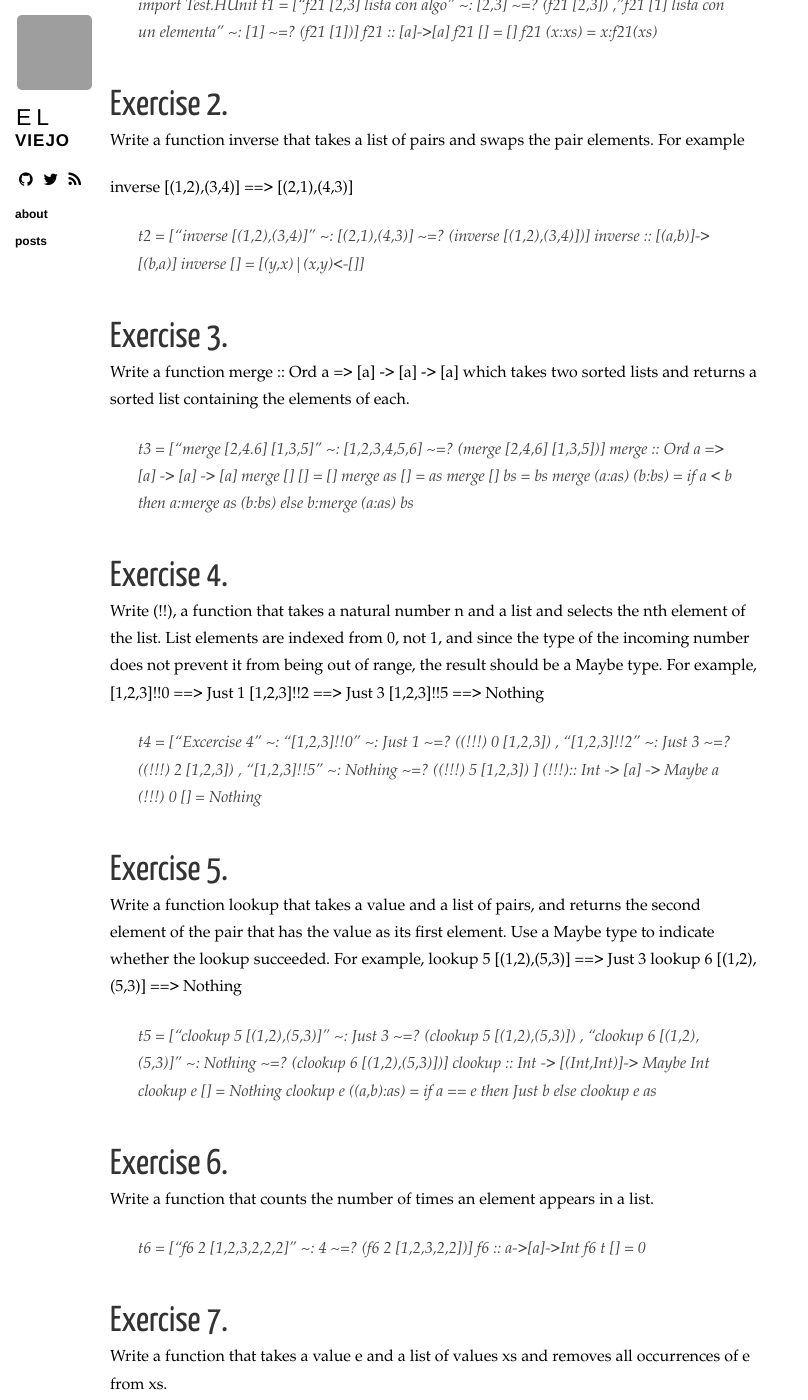
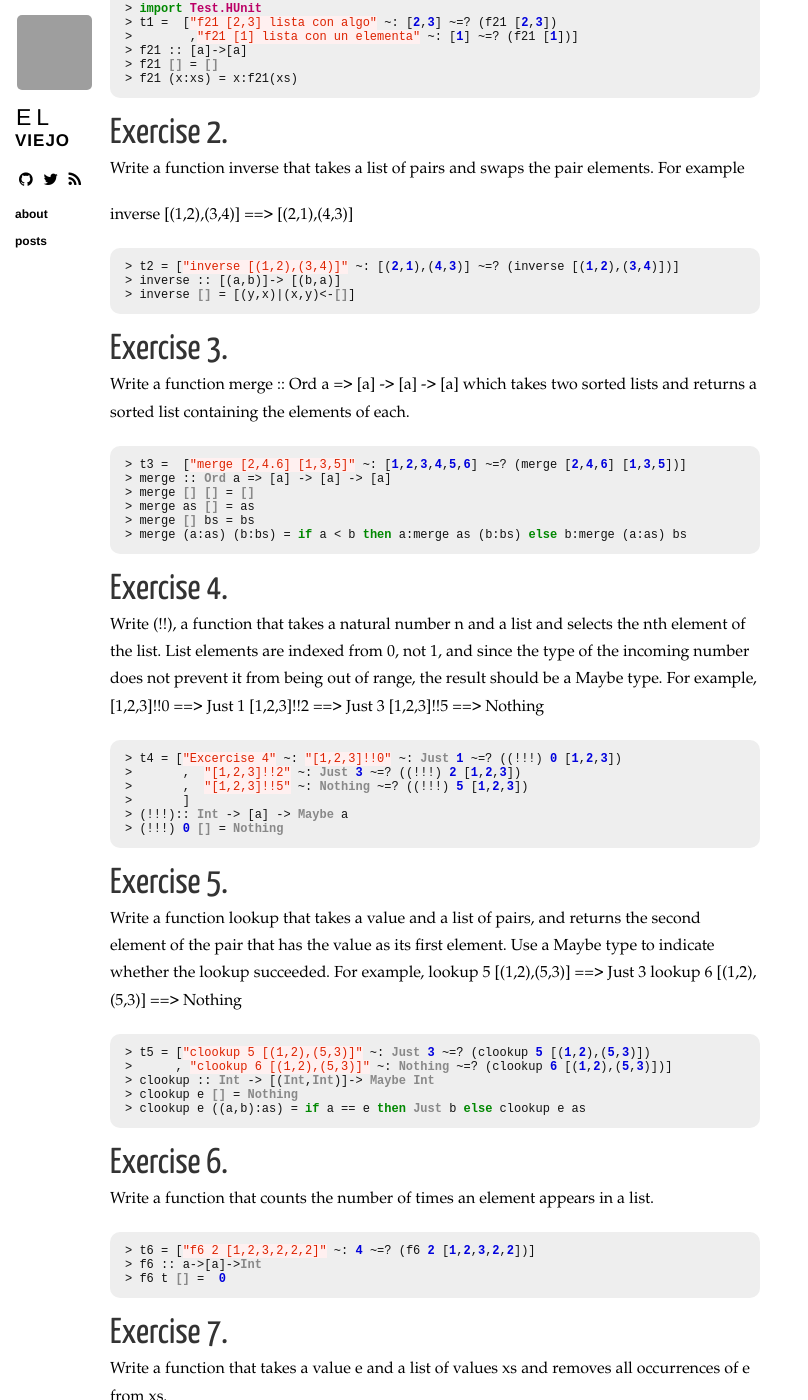
Before and after one commit to holman/left, a Jekyll site: the page built from _posts/2013-09-06-ProblemsCh3.md, in a window 1280 px wide and 1400 px high, scrolled down 216 px. Shown: the whole window, without its empty margins (0-808 px from the left). Built offline with Jekyll 4.4.1, drawn with Linux system fonts in a browser that asks for light colours; nearby versions of some CDN libraries; Markdown is read by kramdown in place of the engine named in the settings; comment, search, counter and statistics services are not loaded; some of the changed text lies outside the part shown; grey boxes are pictures that could not be loaded.

Commit message:
para que despliegue el codiga más bonito

```diff
--- a/_posts/2013-09-06-ProblemsCh3.md
+++ b/_posts/2013-09-06-ProblemsCh3.md
@@ -9,6 +9,8 @@ Exercise 1.
 Write a recursive function copy :: [a] -> [a] that copies its list argument.
 For example, copy [2] ⇒[2].
 
+{% highlight haskell %}
+
 > import Test.HUnit
 > t1 =  ["f21 [2,3] lista con algo" ~: [2,3] ~=? (f21 [2,3])
 >        ,"f21 [1] lista con un elementa" ~: [1] ~=? (f21 [1])]
@@ -16,6 +18,7 @@ For example, copy [2] ⇒[2].
 > f21 [] = []
 > f21 (x:xs) = x:f21(xs)
 
+{% endhighlight %}
 
 Exercise 2.
 ==========
@@ -25,9 +28,13 @@ For example
 
 inverse [(1,2),(3,4)] ==> [(2,1),(4,3)]
 
+{% highlight haskell %}
+
 > t2 = ["inverse [(1,2),(3,4)]" ~: [(2,1),(4,3)] ~=? (inverse [(1,2),(3,4)])]
 > inverse :: [(a,b)]-> [(b,a)]
 > inverse [] = [(y,x)|(x,y)<-[]]
+
+{% endhighlight %}
 
 Exercise 3.
 ===========
@@ -35,12 +42,16 @@ Write a function
 merge :: Ord a => [a] -> [a] -> [a]
 which takes two sorted lists and returns a sorted list containing the elements of each.
 
+{% highlight haskell %}
+
 > t3 =  ["merge [2,4.6] [1,3,5]" ~: [1,2,3,4,5,6] ~=? (merge [2,4,6] [1,3,5])]
 > merge :: Ord a => [a] -> [a] -> [a]
 > merge [] [] = []
 > merge as [] = as
 > merge [] bs = bs
 > merge (a:as) (b:bs) = if a < b then a:merge as (b:bs) else b:merge (a:as) bs
+
+{% endhighlight %}
 
 Exercise 4.
 ==========
@@ -52,12 +63,17 @@ from being out of range, the result should be a Maybe type. For example,
 [1,2,3]!!2 ==> Just 3
 [1,2,3]!!5 ==> Nothing
 
+{% highlight haskell %}
+
 > t4 = ["Excercise 4" ~: "[1,2,3]!!0" ~: Just 1 ~=? ((!!!) 0 [1,2,3])
 >       ,  "[1,2,3]!!2" ~: Just 3 ~=? ((!!!) 2 [1,2,3])
 >       ,  "[1,2,3]!!5" ~: Nothing ~=? ((!!!) 5 [1,2,3])
 >       ]
 > (!!!):: Int -> [a] -> Maybe a
 > (!!!) 0 [] = Nothing
+
+{% endhighlight %}
+
 
 Exercise 5.
 ===========
@@ -66,29 +82,44 @@ For example,
 lookup 5 [(1,2),(5,3)] ==> Just 3
 lookup 6 [(1,2),(5,3)] ==> Nothing
 
+{% highlight haskell %}
+
 > t5 = ["clookup 5 [(1,2),(5,3)]" ~: Just 3 ~=? (clookup 5 [(1,2),(5,3)])
 >      , "clookup 6 [(1,2),(5,3)]" ~: Nothing ~=? (clookup 6 [(1,2),(5,3)])]
 > clookup :: Int -> [(Int,Int)]-> Maybe Int
 > clookup e [] = Nothing
 > clookup e ((a,b):as) = if a == e then Just b else clookup e as
 
+{% endhighlight %}
+
+
 Exercise 6.
 ===========
 Write a function that counts the number of times an element appears in a list.
 
+{% highlight haskell %}
+
 > t6 = ["f6 2 [1,2,3,2,2,2]" ~: 4 ~=? (f6 2 [1,2,3,2,2])]
 > f6 :: a->[a]->Int
 > f6 t [] =  0
+
+{% endhighlight %}
+
 
 Exercise 7.
 ===========
 Write a function that takes a value e and a list of values xs and
 removes all occurrences of e from xs.
 
+{% highlight haskell %}
+
 > t7 = ["f7 2 [1,2,3,2,2,2]" ~: [1,3] ~=? (f7 2 [1,3])]
 > f7 :: Eq a => a->[a]->[a]
 > f7 e [] = []
 > f7 e (x:xs) = if x == e then f7 e xs else x:(f7 e xs)
+
+{% endhighlight %}
+
 
 Exercise 8.
 ===========
@@ -97,9 +128,14 @@ f :: [a] -> [a]
 that removes alternating elements of its list argument, starting with the
 first one. For examples, f [1,2,3,4,5,6,7] returns [2,4,6].
 
+{% highlight haskell %}
+
 > t8 = ["f8 [1,2,3,4,5,6,7]" ~: [2,4,6] ~=? (f8 [1,2,3,4,5,6,7])]
 > f8 :: [a]->[a]
 > f8 xs = []
+
+{% endhighlight %}
+
 
 Exercise 9.
 ===========
@@ -107,11 +143,16 @@ Write a function extract :: [Maybe a] -> [a] that takes a
 list of Maybe values and returns the elements they contain. For example,
 extract [Just 3, Nothing, Just 7] = [3, 7].
 
+{% highlight haskell %}
+
 > t9 = ["extract [Just 3, Nothing, Just 7]" ~: [3,7] ~=? (extract [Just 3, Nothing, Just 7])]
 > extract :: [Maybe a] -> [a]
 > extract [] = []
 > extract (Nothing:xs) = extract xs
 > extract (Just x:xs) = x:extract xs
+
+{% endhighlight %}
+
 
 Exercise 10.
 ============
@@ -123,15 +164,22 @@ example,
 f "abcde" "bc" ==> Just 1
 f "abcde" "fg" ==> Nothing
 
+{% highlight haskell %}
+
 > t10 = ["f10 \"abcde\" \"bc\"" ~: Just 1 ~=? (f10 "abcde" "bc")
 >      , "f10 \"abcde\" \"fg\"" ~: Nothing ~=? (f10 "abcde" "fg")]
 > f10 :: String -> String -> Maybe Int
 > f10 "" "" = Just 0
 
+{% endhighlight %}
+
+
 Exercise 11.
 ============
 Write foldrWith, a function that behaves like foldr except
 that it takes a function of three arguments and two lists.
+
+{% highlight haskell %}
 
 > t11 = ["(foldrWith (\\p q acc -> p+q + acc ) 0 [1, 1] [2, 2])" ~: 6 ~=? (foldrWith (\p q acc -> p+q + acc ) 0 [1, 1] [2, 2])]
 > foldrWith :: (a -> b -> c -> c) -> c -> [a] -> [b] -> c
@@ -139,32 +187,50 @@ that it takes a function of three arguments and two lists.
 > foldrWith f z as [] = z
 > foldrWith f z (a:as) (b:bs)= f a b (foldrWith f z as bs)
 
+{% endhighlight %}
+
+
 Exercise 12.
 ===========
 Using foldr, write a function mappend such that mappend f xs = concat (map f xs)
 
+{% highlight haskell %}
+
 > t12 = ["(mappend (++!) \"bla\")" ~: "b!l!a!" ~=? (mappend (++"!") ["b","l","a"])]
 > mappend :: (a->[b])->[a]->[b]
 > mappend f xs = []
+
+{% endhighlight %}
+
 
 Exercise 13.
 ============
 Write removeDuplicates, a function that takes a list and re-
 moves all of its duplicate elements.
 
+{% highlight haskell %}
+
 > t13 = ["removeDuplicates [1,9,9,2,7,7,7,3]"~: [1,9,2,7,3] ~=? (removeDuplicates [1,9,9,2,7,7,7,3])]
 > removeDuplicates :: Eq a => [a] -> [a]
 > removeDuplicates [] = []
 > removeDuplicates (x:xs) = if (elem x xs) then removeDuplicates xs else x:removeDuplicates xs
+
+{% endhighlight %}
+
 
 Exercise 14.
 ============
 Write a recursive function that takes a value and a list of values and returns True if the value is in the list and False otherwise.
 
 
+{% highlight haskell %}
+
 > t14 = ["f14 'b' \"abc\" "~: True ~=? (f14 'b' "abc")]
 > f14 :: Eq a => a -> [a] -> Bool
 > f14 e [] = False
+
+{% endhighlight %}
+
 
 Exercise 15.
 ============
@@ -173,11 +239,15 @@ The function should have type
 intersection :: Eq a => [a] -> [a] -> [a].
 (This is one way to implement the intersection operation on sets; see Chapter 8.)
 
+{% highlight haskell %}
+
 > t15 = ["(intersection \"abcde\" \"defgh\")"~: ['d','e'] ~=? (intersection "abcde" "defgh")]
 > intersection :: Eq a => [a] -> [a] -> [a]
 > intersection [] bs = []
 > intersection as [] = []
 > intersection (a:as) bs = if (elem a bs) then a:intersection as bs else intersection as bs
+
+{% endhighlight %}
 
 
 Exercise 16.
@@ -187,13 +257,20 @@ elements of the first list also occur in the other. The function should have typ
 isSubset :: Eq a => [a] -> [a] -> Bool.
 (This is one way to determine whether one set is a subset of another; see Chapter 8.)
 
+{% highlight haskell %}
+
 > t16 = ["(isSubset [2,4] [1,2,3,4,5])" ~: True ~=? (isSubset [2,4] [1,2,3,4,5])]
 > isSubset :: Eq a => [a] -> [a] -> Bool
 > isSubset [] [] = True
 
+{% endhighlight %}
+
+
 Exercise 17.
 ============
 Write a recursive function that determines whether a list is sorted.
+
+{% highlight haskell %}
 
 > t17 = ["isSorted [1,3,2,4]" ~: False ~=? (isSorted [1,3,2,4])
 >       , "isSorted [1,2,3,4]" ~: True ~=? (isSorted [1,2,3,4]) ]
@@ -201,6 +278,9 @@ Write a recursive function that determines whether a list is sorted.
 > isSorted [] = True
 > isSorted (a:b:as) = if a < b then True && isSorted (b:as) else False
 > isSorted a = True
+
+{% endhighlight %}
+
 
 Exercise 18.
 ============
@@ -214,6 +294,8 @@ Exercise 19.
 Using recursion, define last, a function that takes a list and
 returns a Maybe type that is Nothing if the list is empty.
 
+{% highlight haskell %}
+
 > isNothing :: Maybe a -> Bool
 > isNothing Nothing = True
 > isNothing (Just a) = False
@@ -221,6 +303,8 @@ returns a Maybe type that is Nothing if the list is empty.
 > flast :: Eq a => [a]-> Maybe a
 > flast [] = Nothing
 > flast (x:xs) = if xs == [] then Just x else flast xs
+
+{% endhighlight %}
 
 
 Exercise 20.
@@ -231,12 +315,16 @@ The first function returns the whole part of the number (i.e., the part to
 the left of the decimal point). The second function returns the fractional
 part (the part to the right of the decimal point).
 
+{% highlight haskell %}
+
 > t20 = ["wholePart \"23.455\""~: "23" ~=? (wholePart "23.455")
 >       ,"fractionPart \"23.455\""~: "455" ~=? (fractionPart "23.455")]
 > wholePart :: String -> String
 > wholePart ns = ""
 > fractionPart :: String -> String
 > fractionPart ns = ""
+
+{% endhighlight %}
 
 Run all the tests
 -----------------
```
